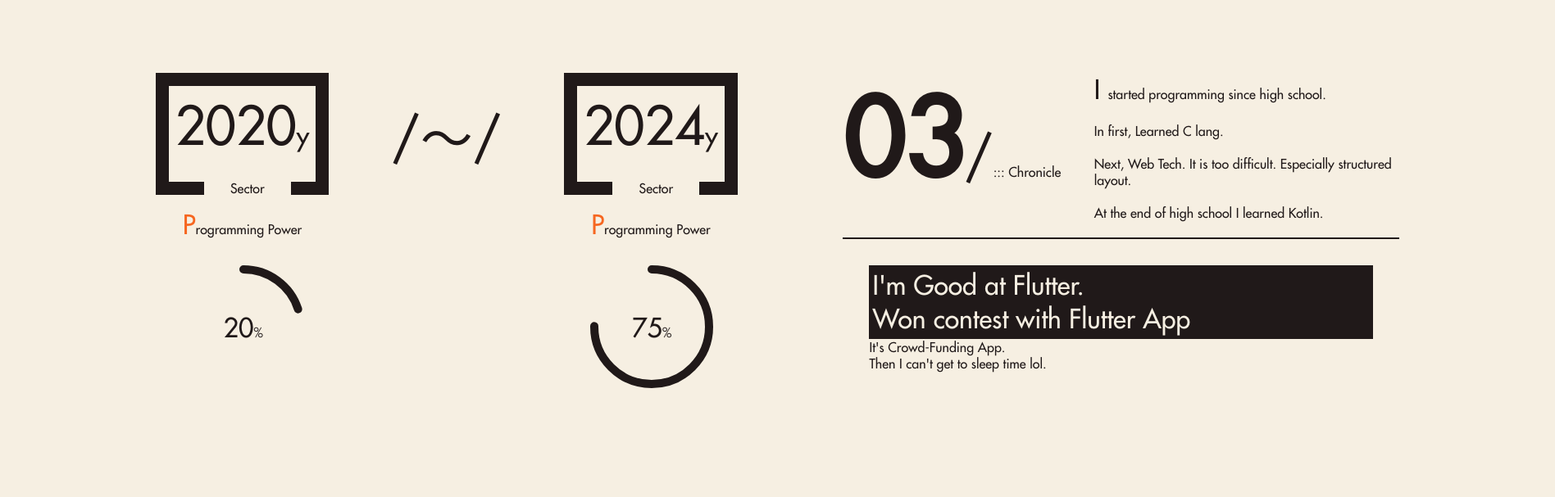
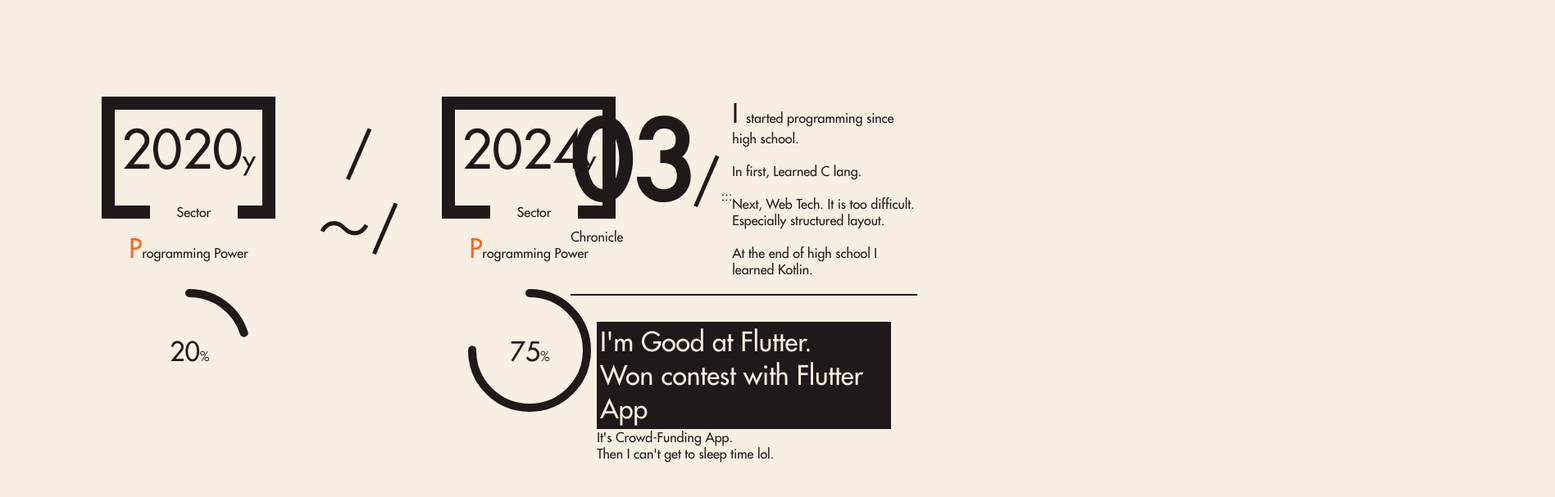
Before and after one commit to Rerurate514/portfolirate, a React (Create React App) app: page / in a window 1280 px wide. Shown: the part 1317-1924 px from the top of the page at 82% size, 1897 px wide, since content can reach past the window. Built offline with nearby package versions, Linux system fonts and the light colour scheme.

Commit message:
大きさを変動できるように調整

```diff
--- a/src/App.scss
+++ b/src/App.scss
@@ -6,7 +6,9 @@ body {
   margin: 0;
   padding: 0;
 
-  width: 1897px;
+  width: 97.1vw;
+
+  text-align: center;
 }
 
 .center {
```
